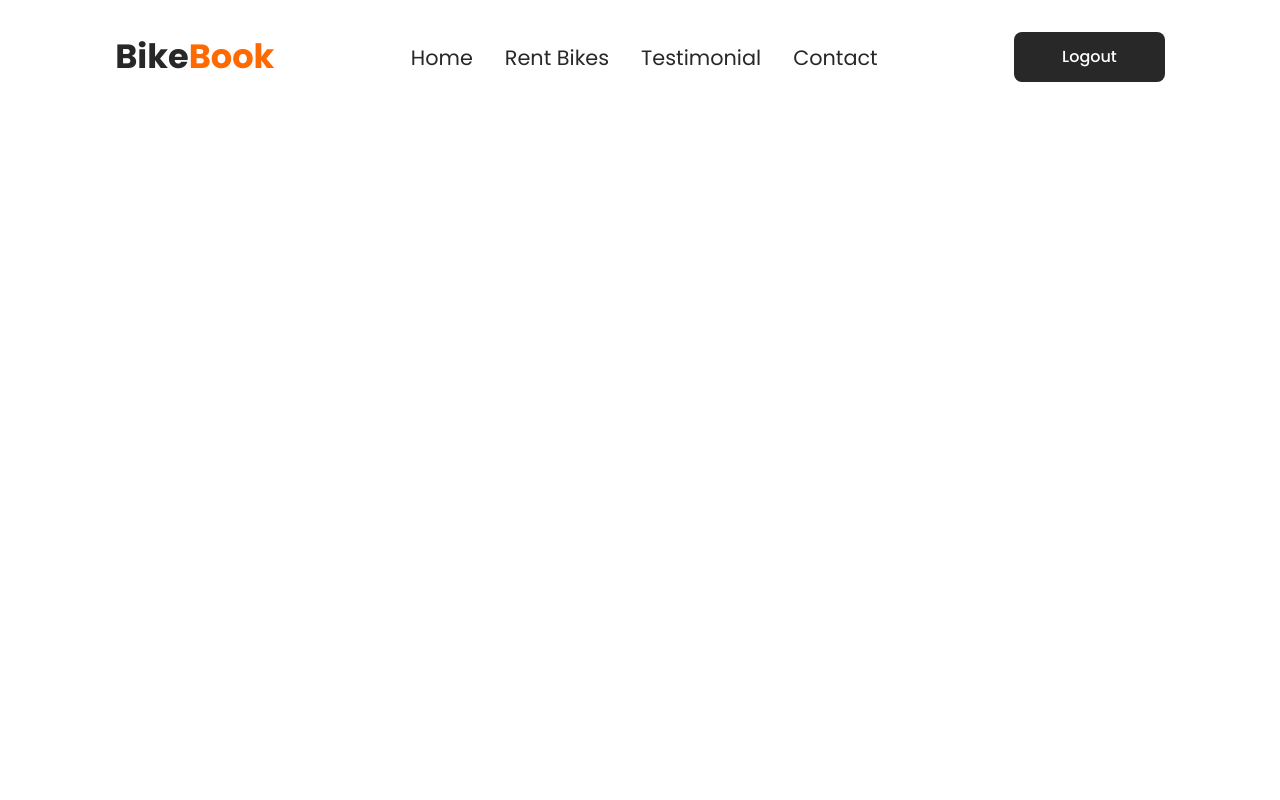
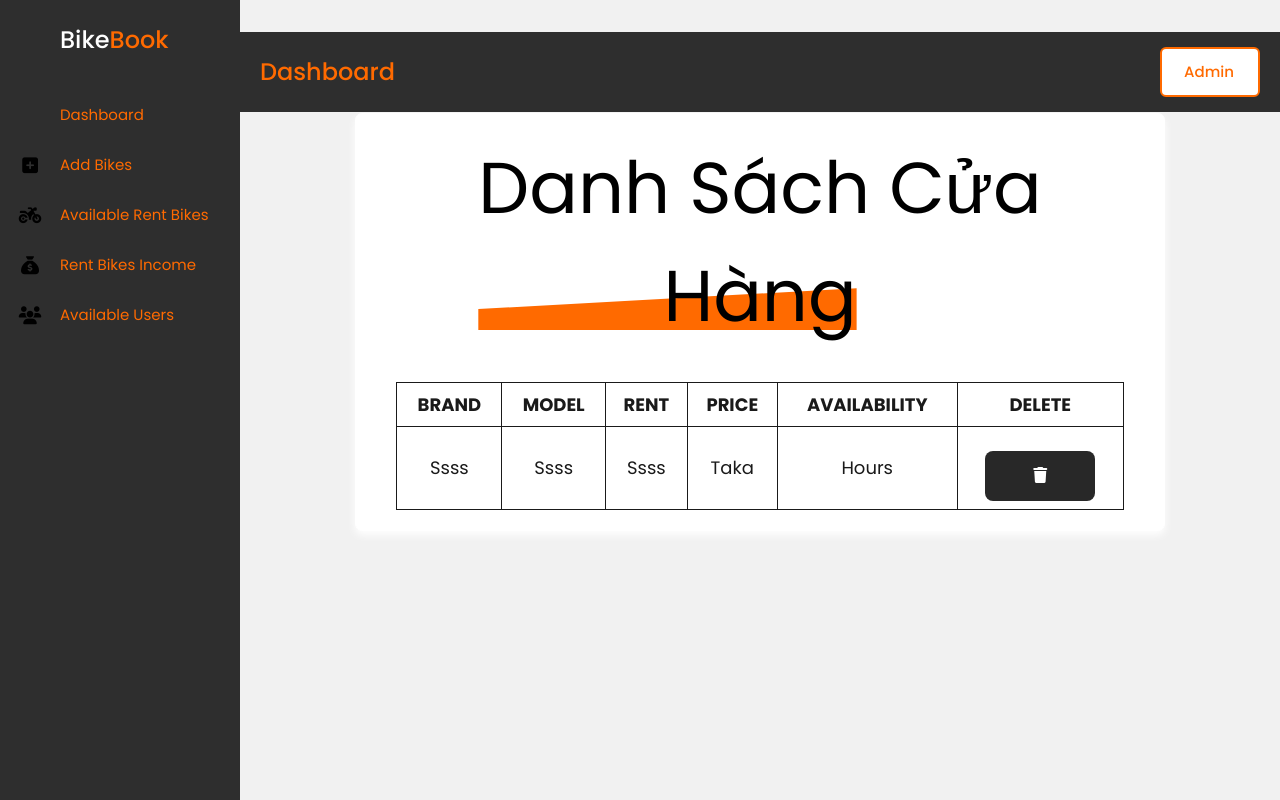
Before and after one commit to MeoDaoSi/Bike_Rental_Frontend, a React (Vite) app in the folder bike-rental/: page /admin/location in a window 1280 px wide. Built offline with nearby package versions, Linux system fonts and the light colour scheme.

Commit message:
add axios api

```diff
--- a/bike-rental/package.json
+++ b/bike-rental/package.json
@@ -11,6 +11,7 @@
     "build-css": "tailwindcss -i ./src/input.css -o ./src/output.css --watch"
   },
   "dependencies": {
+    "axios": "^1.6.7",
     "react": "^18.2.0",
     "react-dom": "^18.2.0",
     "react-router-dom": "^6.21.1"
--- a/bike-rental/src/App.tsx
+++ b/bike-rental/src/App.tsx
@@ -1,15 +1,16 @@
 import React from 'react'
 import { BrowserRouter, Route, Routes } from 'react-router-dom';
 import { Home } from './pages/Home';
-import { Header } from './components/Header';
-import { Footer } from './components/Footer';
+// import { Header } from './components/Header';
+// import { Footer } from './components/Footer';
 
-import { Admin } from './pages/Admin';
+import { Admin } from './pages/DashBoard';
 import { Motorcycle } from './pages/Motorcycle';
-import { Schedule } from './pages/Schedule';
+// import { Schedule } from './pages/Schedule';
 import { Info } from './pages/Info';
 import { Confirm } from './pages/Confirm';
 import { RentBikeForm } from './pages/RentBikeForm';
+import { Location } from './pages/Location';
 
 // import '../public/style.css'
 import './registerStyle.css'
@@ -19,7 +20,7 @@ import './dashboard.css'
 export const App = () => {
   return (
     <BrowserRouter>
-      <Header />
+      {/* <Header /> */}
       <Routes>
         <Route path='/'>
           <Route index element={<Home />} />
@@ -30,6 +31,7 @@ export const App = () => {
         </Route>
         <Route path='/admin'>
           <Route index element={<Admin />} />
+          <Route path='location' element={<Location />} />
         </Route>
       </Routes>
     </BrowserRouter>
--- a/bike-rental/src/pages/Admin.tsx
+++ b/bike-rental/src/pages/DashBoard.tsx
@@ -22,6 +22,13 @@ export const Admin = () => {
                             <span className="allLinks_name">Add Bikes</span>
                         </NavLink>
                     </li>
+                    <li>
+                        <NavLink className="dashlinks" to="/admin/location">
+                            <i className="fa-solid fa-store"></i>
+                            <span className="allLinks_name">Cửa Hàng</span>
+                        </NavLink>
+                    </li>
+
 
                     <li>
                         <NavLink className="dashlinks" to="/getrentbikesforadmin">
@@ -51,7 +58,7 @@ export const Admin = () => {
 
 
 
-            <section className="home-section">
+            <section className="mt-28 home-section">
                 <nav>
                     <div className="sidebar-button">
                         <span className="dashboard">Dashboard</span>
--- a/bike-rental/src/pages/Info.tsx
+++ b/bike-rental/src/pages/Info.tsx
@@ -7,7 +7,7 @@ export const Info = () => {
 
     return (
         <>
-            <div className="flex flex-row min-h-screen justify-between px-4 py-4">
+            <div className="flex flex-row min-h-screen justify-center px-4 py-4">
                 <div className="bg-gray-100 border w-2/3 flex flex-col">
                     <h2 className="mx-3 my-3 border-b-4 inline-block text-xl">THÔNG TIN</h2>
                     <div className="content m-4" >
@@ -43,27 +43,25 @@ export const Info = () => {
                     </div>
                 </div>
                 <div className="ml-6 bg-gray-100 border w-96 flex flex-col">
-                    <div className="h-96 mx-4 my-4 border">
+                    <div className="h-64 mx-4 my-4 border">
                         <div className="mx-4 my-2 ">
                             <p className="mt-3 text-xl font-bold">Thông tin nhận xe</p>
-                            <p className="text-sm mt-1">ssssssssss</p>
-                            <p className="text-sm mt-1">Vị Trí: ssssssssss</p>
+                            <p className="text-sm mt-1">ssss</p>
+                            <p className="text-sm mt-1">Vị Trí: ssss</p>
                         </div>
                         <div className="mx-4 my-2 ">
                             <p className="mt-3 text-xl font-bold">Thông tin trả xe</p>
-                            <p className="text-sm mt-1">ssssssssss</p>
-                            <p className="text-sm mt-1">Vị Trí: ssssssssss</p>
-                        </div>
-                        <div className="mx-4 mt-8 ">
-                            <p className="mt-3 text-xl font-bold">Thông tin thuê xe</p>
-                            <p className="text-sm mt-1">ssssssssss</p>
-                            <p className="text-sm mt-1">Giá: ssssssssssice_per_day/Ngày</p>
+                            <p className="text-sm mt-1">ssss</p>
+                            <p className="text-sm mt-1">Vị Trí: ssss</p>
                         </div>
                     </div>
-                    <div className="h-80 mx-4 my-4 border">
-                        <div className="mx-4 mt-8 ">
-                            <span className="mt-3 text-xl font-bold">Tổng cộng</span>
-                            <span className="text-xl mt-1 text-right">ssssssssss</span>
+                    <div className="h-48 mx-4 my-4 border">
+                        <div className="mx-4 my-2 ">
+                            <p className="mt-3 text-xl font-bold bg-orange-400">Giỏ hàng</p>
+                            <p className="mt-3 mx-2 text-xl font-bold bg-white">Giỏ hàng - 9999999</p>
+                            <p className="mt-3 mx-2 text-xl font-bold bg-white">Giỏ hàng - 9999999</p>
+                            <p className="mt-3 mx-2 text-xl font-bold bg-white">Giỏ hàng - 9999999</p>
+                            <h2 className="my-3 border-t-4 text-xl">THUÊ XE</h2>
                         </div>
                     </div>
                 </div>
--- /dev/null
+++ b/bike-rental/src/pages/Location.tsx
@@ -0,0 +1,94 @@
+import React from 'react'
+import {NavLink} from "react-router-dom";
+
+export const Location = () => {
+    return (
+        <>
+            <div className="sidebar">
+                <div className="logo-details">
+                    <i className=''></i>
+                    <span className='logo_name1'>Bike</span><span className="logo_name">Book</span>
+                </div>
+                <ul className="nav-links">
+                    <li>
+                        <NavLink className="dashlinks" to="/dashboard">
+                        <i className='bx bx-grid-alt' ></i>
+                        <span className="allLinks_name">Dashboard</span>
+                        </NavLink>
+                    </li>
+                    <li>
+                        <NavLink className="dashlinks" to="/addbikes">
+                        <i className="fa-sharp fa-solid fa-square-plus"></i>
+                        <span className="allLinks_name">Add Bikes</span>
+                        </NavLink>
+                    </li>
+                    <li>
+                        <NavLink className="dashlinks" to="/getrentbikesforadmin">
+                        <i className="fa-sharp fa-solid fa-motorcycle"></i>
+                        <span className="allLinks_name">Available Rent Bikes</span>
+                        </NavLink>
+                    </li>
+                    <li>
+                        <NavLink className="dashlinks" to="/rentbikesreports">
+                        <i className="fa-solid fa-sack-dollar"></i>
+                        <span className="allLinks_name">Rent Bikes Income</span>
+                        </NavLink>
+                    </li>
+                    <li>
+                    <NavLink className="dashlinks" to="/availableusers">
+                    <i className="fa-solid fa-users"></i>
+                        <span className="allLinks_name">Available Users</span>
+                    </NavLink>
+                    </li>
+                </ul>
+
+                <div className="logoutbtnDashDiv">
+                    {/* <Loginbutton/> */}
+                </div>
+            </div>
+
+            <section className="home-section">
+                <nav>
+                <div className="sidebar-button">
+
+                    <span className="dashboard">Dashboard</span>
+                </div>
+
+                <div className="profile-details">
+                    <span className="admin_name">Admin</span>
+                </div>
+                </nav>
+
+                <div className = "salecartableDiv">
+
+                    <h1 className="heading"><span>Danh Sách Cửa Hàng</span></h1>
+
+                    <table className = "salecartable">
+                        <thead>
+                            <tr>
+                                <th >BRAND </th>
+                                <th >MODEL </th>
+                                <th >RENT </th>
+                                <th >PRICE </th>
+                                <th >AVAILABILITY </th>
+                                <th >DELETE </th>
+                            </tr>
+                        </thead>
+
+                        <tbody >
+                            <tr>
+                                <td >ssss</td>
+                                <td >ssss</td>
+                                <td >ssss</td>
+                                <td > Taka</td>
+                                <td > hours</td>
+                                <td ><button className="btn"><i className="fa fa-trash"></i></button></td>
+                            </tr>
+                        </tbody>
+
+                    </table>
+                </div>
+            </section>
+        </>
+    )
+}
--- a/bike-rental/src/pages/RentBikeForm.tsx
+++ b/bike-rental/src/pages/RentBikeForm.tsx
@@ -5,11 +5,19 @@ import { Motorcycle } from './Motorcycle'
 import { Info } from './Info'
 import { Confirm } from './Confirm'
 
+type BikeData = {
+    id: number,
+    name: string,
+    price: number,
+    image: string
+}
+
 type FormData = {
     pickup_location: string,
     return_location: string,
     pickup_time: string,
     return_time: string,
+    bike: BikeData[],
 }
 
 const INITIAL_DATA: FormData = {
@@ -17,6 +25,7 @@ const INITIAL_DATA: FormData = {
     return_location: '',
     pickup_time: '',
     return_time: '',
+    bike: [],
 }
 
 export const RentBikeForm = () => {
```
Also changed, not shown: bike-rental/src/apis/clientApi.ts (added, +62 -0 lines), bike-rental/src/apis/index.ts (added, +32 -0 lines), bike-rental/src/pages/Motorcycle.tsx (+13 -10 lines), 1 other file (tests, documents, lock files or other folders).
